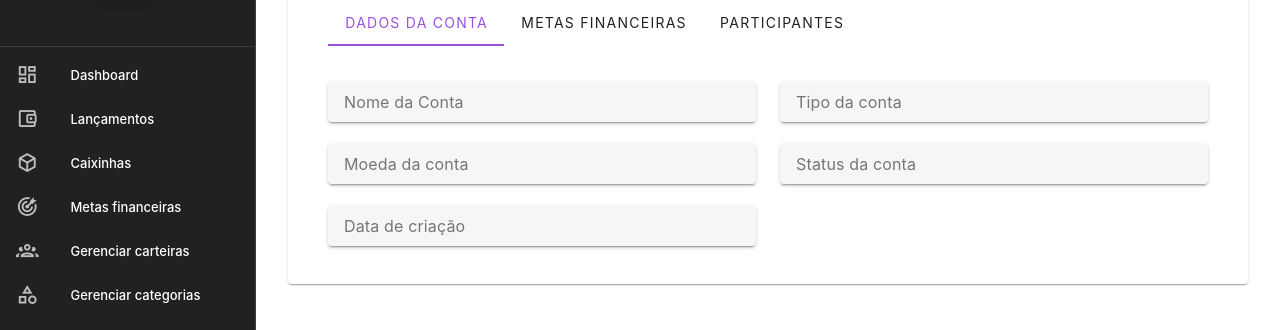
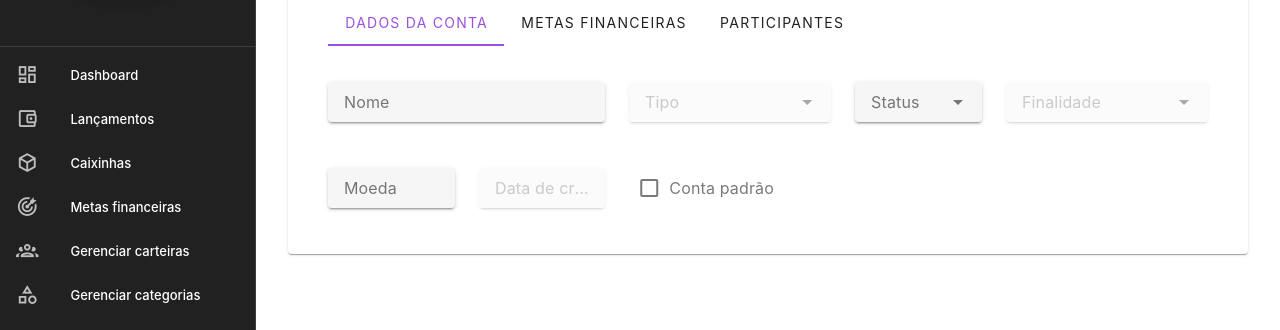
Before and after one commit to GusViieira/savecash_frontend, a Vue app: page /accounts in a window 1280 px wide. Shown: the part 234-564 px from the top of the page. Built offline with nearby package versions, Linux system fonts and the light colour scheme; no server answers; sample sign-in values are in the browser's storage.

Commit message:
tela de gerenciamento de contas inicio

```diff
--- a/src/models/response/AccountResponseModel.ts
+++ b/src/models/response/AccountResponseModel.ts
@@ -5,4 +5,6 @@ export default interface AccountResponseModel {
   status: number
   type: number
   currency: string
+  purpose: string
+  createAt: string
 }
--- a/src/utils/constants.ts
+++ b/src/utils/constants.ts
@@ -3,3 +3,21 @@ export const ERROR = 'error'
 
 export const PENDING = 'Pendente'
 export const PAID = 'Pago'
+
+export const TYPE_ACCOUNT = [
+  { id: 1, label: 'Pessoal' },
+  { id: 2, label: 'Conjunto' },
+  { id: 3, label: 'Temporária' },
+  { id: 4, label: 'Grupo' },
+]
+
+export const STATUS_ACCOUNT = [
+  { id: 1, label: 'Ativa' },
+  { id: 2, label: 'Inativa' },
+]
+
+export const PURPOSE_ACCOUNT = [
+  { id: 1, label: 'Conta corrente' },
+  { id: 2, label: 'Poupança' },
+  { id: 3, label: 'Investimento' },
+]
--- a/src/views/wallets/AccountsView.vue
+++ b/src/views/wallets/AccountsView.vue
@@ -13,6 +13,7 @@ import CarouselCard from '@/components/CarouselCard.vue'
 import AccountService from '@/services/AccountService'
 import { userStore as useUserStore } from '@/stores/userStore'
 import type AccountResponseModel from '@/models/response/AccountResponseModel'
+import AccountData from './detail/AccountData.vue'
 
 const aba = ref(1)
 
@@ -104,7 +105,7 @@ const getIndexSlide = (value: number) =>{
         </v-row>
       </v-col>
       <v-row class="mt-12 px-5">
-        <v-col cols="12" sm="12" md="6" lg="12">
+        <v-col cols="12">
           <v-tabs v-model="aba" color="primary">
             <v-tab v-for="tab in tabs" :key="tab.value" :value="tab.value">
               {{ tab.text }}
@@ -113,15 +114,8 @@ const getIndexSlide = (value: number) =>{
           <!-- Conteúdo dos formulários, um para cada tab -->
           <div v-if="aba === 1">
             <v-row class="mt-6">
-              <v-col>
-                <!-- Campos do formulário para DADOS DA CONTA -->
-                <v-text-field label="Nome da Conta" variant="solo-filled" density="compact" />
-                <v-text-field label="Moeda da conta" variant="solo-filled" density="compact" />
-                <v-text-field label="Data de criação" variant="solo-filled" density="compact" />
-              </v-col>
-              <v-col>
-                <v-text-field label="Tipo da conta" variant="solo-filled" density="compact" />
-                <v-text-field label="Status da conta" variant="solo-filled" density="compact" />
+              <v-col cols="12">
+                <AccountData :account="state.account"/>
               </v-col>
             </v-row>
           </div>
--- /dev/null
+++ b/src/views/wallets/detail/AccountData.vue
@@ -0,0 +1,109 @@
+<script setup lang="ts">
+import type AccountResponseModel from '@/models/response/AccountResponseModel'
+import { TYPE_ACCOUNT, STATUS_ACCOUNT, PURPOSE_ACCOUNT } from '@/utils/constants';
+import { format } from 'date-fns'
+import { onMounted, reactive, watch } from 'vue'
+
+const props = defineProps<{
+  account: AccountResponseModel
+}>()
+
+interface state {
+  account: AccountResponseModel
+}
+
+const state = reactive<state>({
+  account: {} as AccountResponseModel,
+})
+
+watch(
+  () => props.account,
+  () => {
+    state.account = props.account
+    const createAt = state.account.createAt
+
+    const isFormatted = typeof createAt === 'string' && /^\d{2}\/\d{2}\/\d{4}$/.test(createAt)
+
+    state.account.createAt =
+      createAt && !isFormatted ? format(new Date(createAt), 'dd/MM/yyyy') : createAt
+  },
+)
+
+onMounted(() => {
+  state.account = props.account
+  state.account.createAt = state.account.createAt
+    ? format(new Date(state.account.createAt), 'dd/MM/yyyy')
+    : ''
+})
+
+</script>
+
+<template>
+  <v-row>
+    <v-col cols="12" sm="12" md="6" lg="4">
+      <v-text-field
+        v-model="state.account.name"
+        label="Nome"
+        variant="solo-filled"
+        density="compact"
+      />
+    </v-col>
+    <v-col cols="12" sm="12" md="3" lg="3">
+      <v-select
+        v-model="state.account.type"
+        label="Tipo"
+        variant="solo-filled"
+        density="compact"
+        disabled
+        :items="TYPE_ACCOUNT"
+        item-title="label"
+        item-value="id"
+      />
+    </v-col>
+    <v-col cols="12" sm="12" md="3" lg="2">
+      <v-select
+        v-model="state.account.status"
+        label="Status"
+        variant="solo-filled"
+        density="compact"
+        :items="STATUS_ACCOUNT"
+        item-title="label"
+        item-value="id"
+      />
+    </v-col>
+    <v-col cols="12" sm="12" md="3" lg="3">
+      <v-select
+        v-model="state.account.purpose"
+        label="Finalidade"
+        variant="solo-filled"
+        density="compact"
+        disabled
+        :items="PURPOSE_ACCOUNT"
+        item-title="label"
+        item-value="id"
+      />
+    </v-col>
+  </v-row>
+  <v-row>
+    <v-col cols="12" sm="12" md="2" lg="2">
+      <v-text-field
+        v-model="state.account.currency"
+        label="Moeda"
+        variant="solo-filled"
+        density="compact"
+      />
+    </v-col>
+    <v-col cols="12" sm="12" md="2" lg="2">
+      <v-text-field
+        v-model="state.account.createAt"
+        label="Data de criação"
+        variant="solo-filled"
+        density="compact"
+        disabled
+      />
+    </v-col>
+    <v-col class="mt-n2">
+      <v-checkbox label="Conta padrão" />
+    </v-col>
+  </v-row>
+</template>
```
